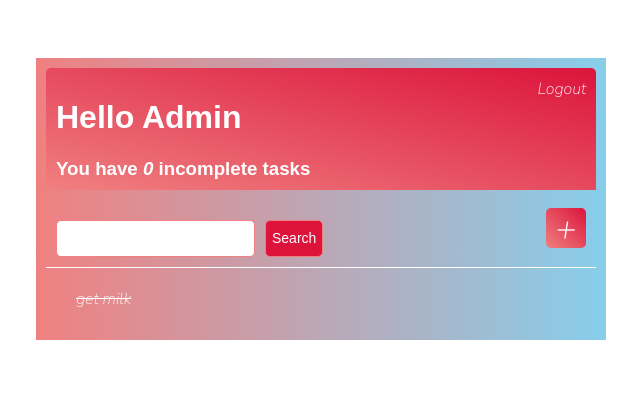
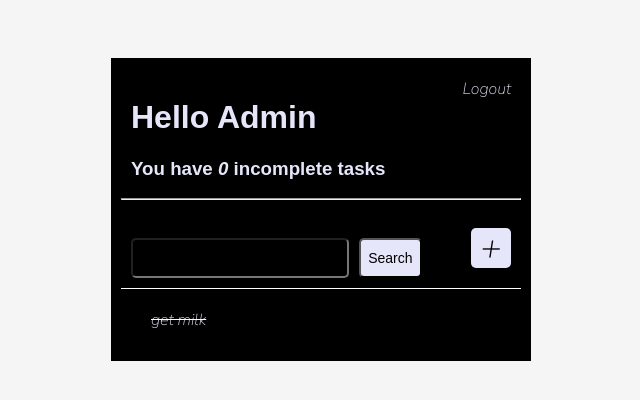
Before and after one commit to TechLearner06/To_Do_List-Python-Django, a Django app: page / in a window 1280 px wide. Shown: the top 400 px of the page, without its empty margins (319-959 px from the left). Run offline with Django 4.2, Linux system fonts and the light colour scheme; a user stored in the database is signed in; data comes from the database, SQL or seed files in the repository; both versions use the stored data as it was after the commit.

Commit message:
update files

```diff
--- a/to_do_list_project/base/templates/main.html
+++ b/to_do_list_project/base/templates/main.html
@@ -1,3 +1,4 @@
+{% load static %}
 <!DOCTYPE html>
 <html>
 <head>
@@ -9,108 +10,7 @@
     <link rel="preconnect" href="https://fonts.googleapis.com">
     <link rel="preconnect" href="https://fonts.gstatic.com" crossorigin>
     <link href="https://fonts.googleapis.com/css2?family=Nunito+Sans:ital,opsz,wght@1,6..12,200&display=swap" rel="stylesheet">
-<style>
-    body{
-        background-color:white;
-        font-family:'Nunito Sans', sans-serif;
-        padding-top:50px;
-
-    }
-
-    h1,h2,h3,h4,h5,h6{
-        font-family:sans-serif;
-        color:white;
-    }
-
-    a,p{
-        text-decoration:none;
-        color:white
-
-
-    }
-
-    .container{
-        max-width:550px;
-        margin:auto;
-        background:linear-gradient(to right, lightcoral,skyblue);
-        padding:10px;
-    }
-
-    .header-bar{
-        display:flex;
-        justify-content:space-between;
-        color:white;
-        padding:10px;
-        border-radius:5px 5px 0 0;
-        background:linear-gradient(to left bottom, crimson, lightcoral);
-    }
-
-
-    .task-wrapper{
-        display:flex;
-        align-items:center;
-        justify-content:space-between;
-        padding:20px;
-        border-top:1px solid white;
-    }
-
-    .task-title{
-        text-decoration:none;
-        color:white;
-        margin-left:10px;
-    }
-
-    .delete-link{
-        font-weight:900;
-        color:red;
-        font-size:22px;
-        line-height:0;
-    }
-
-    #search-add-wrapper{
-        display:flex;
-        justify-content:space-between;
-        align-items:center;
-        padding:10px;
-    }
-
-    .add-link{
-        background:linear-gradient(to left bottom, crimson, lightcoral);
-        height:40px;
-        width:40px;
-        border-radius:5px;
-        display:flex;
-        align-items:center;
-        justify-content:center;
-        font-size:35px;
-
-    }
-
-    input[type=text],input[type=password],textarea{
-        border:1px solid lightcoral;
-        border-radius:5px;
-        padding:10px;
-        width:90%;
-    }
-
-    label{
-        padding-top:10px !important;
-        display:block;
-    }
-
-    .button{
-        border:1px solid lightcoral;
-        background-color:crimson;
-        color:white;
-        font-size:14px;
-        border-radius:5px;
-        cursor:pointer;
-        margin-left:10px;
-
-    }
-
-
-</style>
+    <link rel="stylesheet" href="{% static "css/style.css" %}">
 </head>
 
 <body>
@@ -119,6 +19,6 @@
 
 
         {% endblock %}
-
+    </div>
 </body>
 </html>
--- a/to_do_list_project/base/templates/register.html
+++ b/to_do_list_project/base/templates/register.html
@@ -3,7 +3,8 @@
 <div class="header-bar">
 <h1>Register here</h1>
 </div>
-<form method="POST">
+<hr>
+<form method="POST" class="register-form">
     {% csrf_token%}
     {{form.as_p}}
     <input class="button" type="submit" value="Register">
--- a/to_do_list_project/base/templates/task_confirm_delete.html
+++ b/to_do_list_project/base/templates/task_confirm_delete.html
@@ -1,8 +1,9 @@
 {% extends 'main.html' %}
 {%block content%}
 <div class="header-bar">
-<a href="{% url 'tasks' %}">&#8592; Go back</a>
+   <a href="{% url 'tasks' %}">&#8592; Go back</a>
 </div>
+<hr>
 
 <form method="POST">
     {% csrf_token%}
--- a/to_do_list_project/base/templates/task_form.html
+++ b/to_do_list_project/base/templates/task_form.html
@@ -4,6 +4,7 @@
 <div class="header-bar">
     <a href="{%url 'tasks' %}">&#8592; Go Back</a>
 </div>
+<hr>
 
 <h3><i>Add new tasks</i></h3>
 <form method="POST" action="">
--- a/to_do_list_project/base/templates/task_list.html
+++ b/to_do_list_project/base/templates/task_list.html
@@ -14,6 +14,8 @@
     <a href="{% url 'login' %}">LogIn</a>
     {% endif %}
 </div>
+
+<hr>
 
 <div id="search-add-wrapper">
     <form method="GET" style="margin-top:20px;display:flex;">
--- a/to_do_list_project/base/templates/task_update.html
+++ b/to_do_list_project/base/templates/task_update.html
@@ -2,6 +2,7 @@
 {%block content%}
 
 <a href="{% url 'tasks' %}">Go back</a>
+
 <h1>Update</h1>
 <form method="POST" action="">
     {%csrf_token%}
--- /dev/null
+++ b/to_do_list_project/static/css/style.css
@@ -0,0 +1,119 @@
+body{
+    background-color:whitesmoke;
+    font-family:'Nunito Sans', sans-serif;
+    padding-top:50px;
+
+}
+
+h1,h2,h3,h4,h5,h6{
+    font-family:sans-serif;
+    color:Lavender;
+}
+
+a,p{
+    text-decoration:none;
+    color:lavender;
+
+
+}
+
+.container{
+    max-width:400px;
+    margin:auto;
+    background:black;
+    padding:10px;
+}
+
+.header-bar{
+    display:flex;
+    justify-content:space-between;
+    color:white;
+    padding:10px;
+    border-radius:5px 5px 0 0;
+}
+
+
+.register-form{
+    color:lavender;
+}
+
+
+.login-btn{
+    display: flex;
+    align-items: center;
+    justify-content: flex-end;
+}
+
+
+
+.task-wrapper{
+    display:flex;
+    align-items:center;
+    justify-content:space-between;
+    padding:20px;
+    border-top:1px solid white;
+}
+
+.task-title{
+    text-decoration:none;
+    color:white;
+    margin-left:10px;
+}
+
+.delete-link{
+    font-weight:900;
+    color:red;
+    font-size:22px;
+    line-height:0;
+}
+
+#search-add-wrapper{
+    display:flex;
+    justify-content:space-between;
+    align-items:center;
+    padding:10px;
+}
+
+.add-link{
+    background:lavender;
+    height:40px;
+    width:40px;
+    border-radius:5px;
+    display:flex;
+    align-items:center;
+    justify-content:center;
+    font-size:35px;
+    color: black;
+
+}
+
+input[type=text],input[type=password],textarea{
+    background-color: transparent;
+    border-radius:5px;
+    padding:10px;
+    width:90%;
+}
+
+label{
+    padding-top:10px !important;
+    display:block;
+}
+
+.button{
+    background-color:lavender;
+    color:black;
+    font-size:14px;
+    border-radius:5px;
+    cursor:pointer;
+    margin-left:10px;
+    display: flex;
+    align-items: center;
+    justify-content: center;
+    width:80px;
+    height:40px;
+}
+
+
+.button:hover{
+    background-color: lightblue;
+}
--- a/to_do_list_project/to_do_list_project/settings.py
+++ b/to_do_list_project/to_do_list_project/settings.py
@@ -11,6 +11,7 @@ https://docs.djangoproject.com/en/4.2/ref/settings/
 """
 
 from pathlib import Path
+import os
 
 # Build paths inside the project like this: BASE_DIR / 'subdir'.
 BASE_DIR = Path(__file__).resolve().parent.parent
@@ -119,6 +120,9 @@ LOGIN_URL='login/'
 # https://docs.djangoproject.com/en/4.2/howto/static-files/
 
 STATIC_URL = 'static/'
+STATICFILES_DIRS = [
+    os.path.join(BASE_DIR,'static')
+]
 
 # Default primary key field type
 # https://docs.djangoproject.com/en/4.2/ref/settings/#default-auto-field
```
Also changed, not shown: to_do_list_project/base/templates/login.html (+5 -2 lines), to_do_list_project/db.sqlite3.
